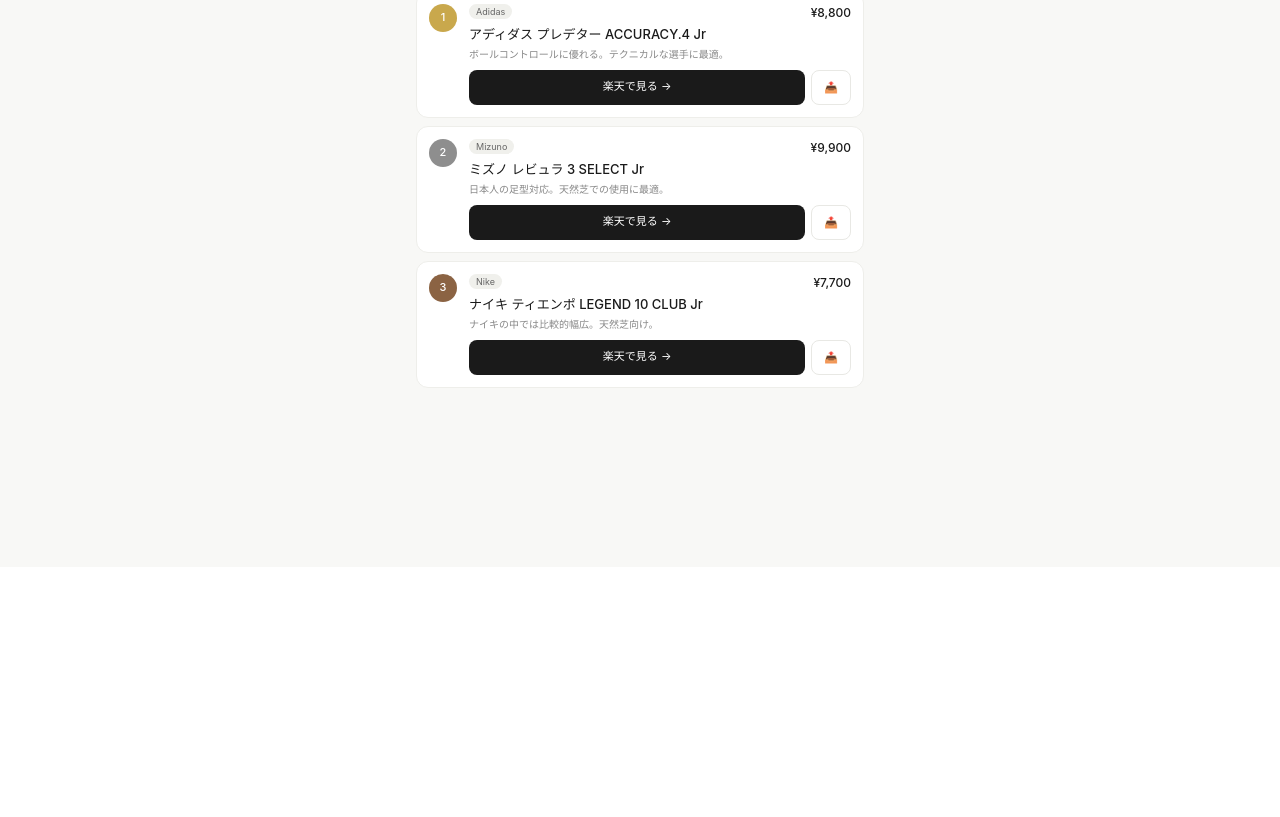
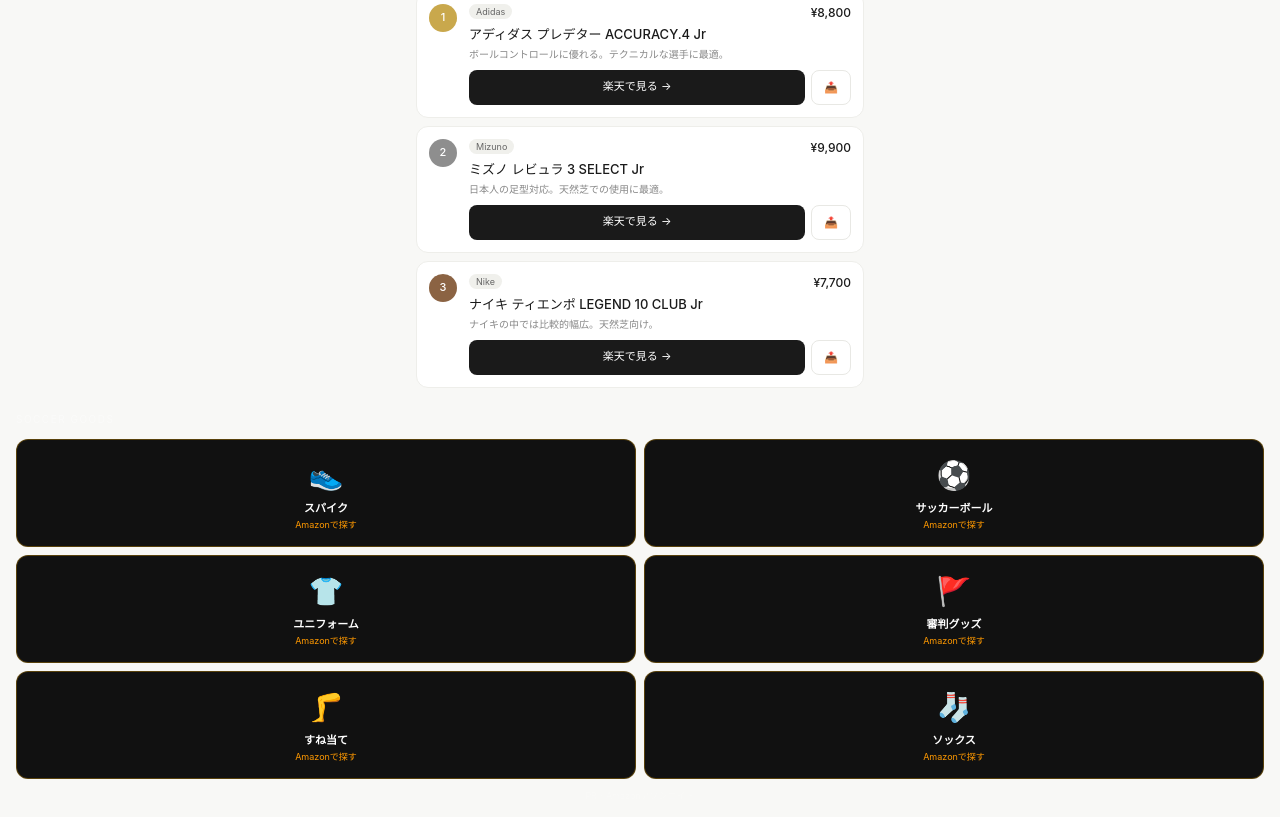
Before and after one commit to okuwabara07-gif/soccer-tokyo-jp, a Next.js app: page /shoes in a window 1280 px wide. Shown: the part 233-1050 px from the top of the page. Before the commit the page ends 800 px from the top, so only its background shows below. Built offline with nearby package versions, Linux system fonts and the light colour scheme.

Commit message:
feat: スパイク・ボール・ユニフォーム・審判グッズAmazonリンク追加

```diff
--- a/src/app/shoes/page.tsx
+++ b/src/app/shoes/page.tsx
@@ -332,6 +332,63 @@ export default function ShoesPage() {
           )}
         </div>
       </div>
+      {/* サッカー用品 Amazon購入リンク */}
+      <div style={{padding:'0 16px 24px'}}>
+        <p style={{fontSize:10,color:'rgba(255,255,255,0.4)',letterSpacing:'0.15em',marginBottom:12}}>SOCCER GOODS</p>
+        <div style={{display:'grid',gridTemplateColumns:'1fr 1fr',gap:8,marginBottom:8}}>
+          <a href="https://www.amazon.co.jp/s?k=%E3%82%B8%E3%83%A5%E3%83%8B%E3%82%A2%20%E3%82%B5%E3%83%83%E3%82%AB%E3%83%BC%20%E3%82%B9%E3%83%91%E3%82%A4%E3%82%AF&tag=haircolorab22-22"
+            target="_blank" rel="noopener noreferrer sponsored"
+            style={{padding:'14px 8px',borderRadius:12,background:'#111',
+              border:'1px solid rgba(255,180,0,0.3)',textDecoration:'none',textAlign:'center',display:'block'}}>
+            <span style={{fontSize:28,display:'block',marginBottom:4}}>👟</span>
+            <p style={{fontSize:11,color:'white',fontWeight:700,marginBottom:2}}>スパイク</p>
+            <p style={{fontSize:9,color:'#FF9900'}}>Amazonで探す</p>
+          </a>
+          <a href="https://www.amazon.co.jp/s?k=%E3%82%B5%E3%83%83%E3%82%AB%E3%83%BC%E3%83%9C%E3%83%BC%E3%83%AB%205%E5%8F%B7%20%E3%82%B8%E3%83%A5%E3%83%8B%E3%82%A2&tag=haircolorab22-22"
+            target="_blank" rel="noopener noreferrer sponsored"
+            style={{padding:'14px 8px',borderRadius:12,background:'#111',
+              border:'1px solid rgba(255,180,0,0.3)',textDecoration:'none',textAlign:'center',display:'block'}}>
+            <span style={{fontSize:28,display:'block',marginBottom:4}}>⚽</span>
+            <p style={{fontSize:11,color:'white',fontWeight:700,marginBottom:2}}>サッカーボール</p>
+            <p style={{fontSize:9,color:'#FF9900'}}>Amazonで探す</p>
+          </a>
+          <a href="https://www.amazon.co.jp/s?k=%E3%82%B8%E3%83%A5%E3%83%8B%E3%82%A2%20%E3%82%B5%E3%83%83%E3%82%AB%E3%83%BC%20%E3%83%A6%E3%83%8B%E3%83%95%E3%82%A9%E3%83%BC%E3%83%A0%20%E4%B8%8A%E4%B8%8B%E3%82%BB%E3%83%83%E3%83%88&tag=haircolorab22-22"
+            target="_blank" rel="noopener noreferrer sponsored"
+            style={{padding:'14px 8px',borderRadius:12,background:'#111',
+              border:'1px solid rgba(255,180,0,0.3)',textDecoration:'none',textAlign:'center',display:'block'}}>
+            <span style={{fontSize:28,display:'block',marginBottom:4}}>👕</span>
+            <p style={{fontSize:11,color:'white',fontWeight:700,marginBottom:2}}>ユニフォーム</p>
+            <p style={{fontSize:9,color:'#FF9900'}}>Amazonで探す</p>
+          </a>
+          <a href="https://www.amazon.co.jp/s?k=%E3%82%B5%E3%83%83%E3%82%AB%E3%83%BC%20%E5%AF%A9%E5%88%A4%20%E3%82%B0%E3%83%83%E3%82%BA%20%E3%83%9B%E3%82%A4%E3%83%83%E3%82%B9%E3%83%AB%20%E3%83%95%E3%83%A9%E3%83%83%E3%82%B0&tag=haircolorab22-22"
+            target="_blank" rel="noopener noreferrer sponsored"
+            style={{padding:'14px 8px',borderRadius:12,background:'#111',
+              border:'1px solid rgba(255,180,0,0.3)',textDecoration:'none',textAlign:'center',display:'block'}}>
+            <span style={{fontSize:28,display:'block',marginBottom:4}}>🚩</span>
+            <p style={{fontSize:11,color:'white',fontWeight:700,marginBottom:2}}>審判グッズ</p>
+            <p style={{fontSize:9,color:'#FF9900'}}>Amazonで探す</p>
+          </a>
+        </div>
+        <div style={{display:'grid',gridTemplateColumns:'1fr 1fr',gap:8}}>
+          <a href="https://www.amazon.co.jp/s?k=%E3%82%B5%E3%83%83%E3%82%AB%E3%83%BC%20%E3%81%99%E3%81%AD%E5%BD%93%E3%81%A6%20%E3%82%B8%E3%83%A5%E3%83%8B%E3%82%A2&tag=haircolorab22-22"
+            target="_blank" rel="noopener noreferrer sponsored"
+            style={{padding:'14px 8px',borderRadius:12,background:'#111',
+              border:'1px solid rgba(255,180,0,0.3)',textDecoration:'none',textAlign:'center',display:'block'}}>
+            <span style={{fontSize:28,display:'block',marginBottom:4}}>🦵</span>
+            <p style={{fontSize:11,color:'white',fontWeight:700,marginBottom:2}}>すね当て</p>
+            <p style={{fontSize:9,color:'#FF9900'}}>Amazonで探す</p>
+          </a>
+          <a href="https://www.amazon.co.jp/s?k=%E3%82%B5%E3%83%83%E3%82%AB%E3%83%BC%20%E3%82%BD%E3%83%83%E3%82%AF%E3%82%B9%20%E3%82%B8%E3%83%A5%E3%83%8B%E3%82%A2&tag=haircolorab22-22"
+            target="_blank" rel="noopener noreferrer sponsored"
+            style={{padding:'14px 8px',borderRadius:12,background:'#111',
+              border:'1px solid rgba(255,180,0,0.3)',textDecoration:'none',textAlign:'center',display:'block'}}>
+            <span style={{fontSize:28,display:'block',marginBottom:4}}>🧦</span>
+            <p style={{fontSize:11,color:'white',fontWeight:700,marginBottom:2}}>ソックス</p>
+            <p style={{fontSize:9,color:'#FF9900'}}>Amazonで探す</p>
+          </a>
+        </div>
+        <p style={{fontSize:'9px',color:'rgba(255,255,255,0.2)',textAlign:'center',marginTop:10}}>PR・Amazonアソシエイト</p>
+      </div>
     </main>
   )
 }
```
